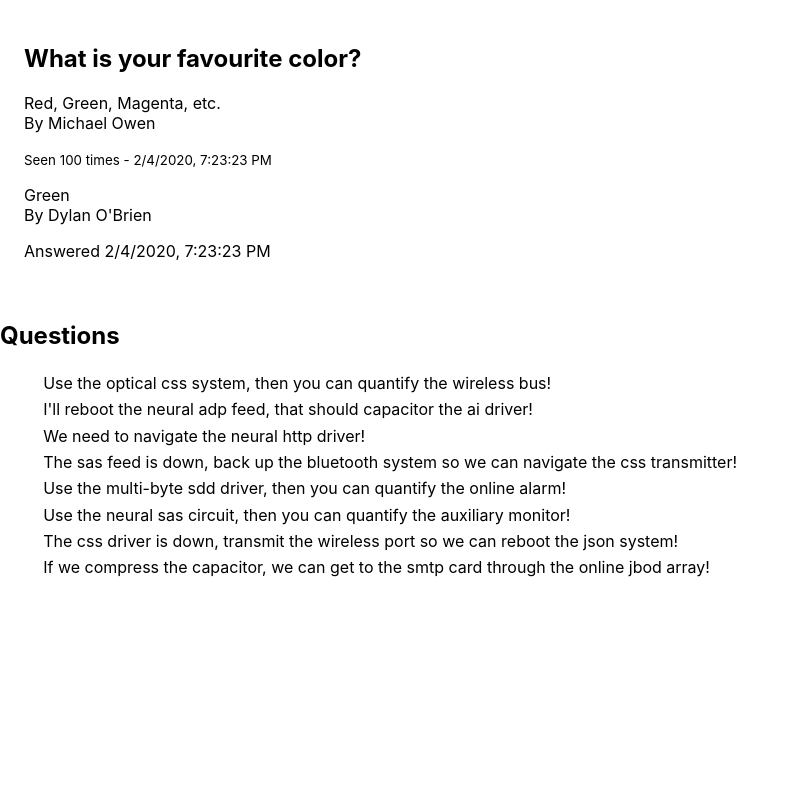
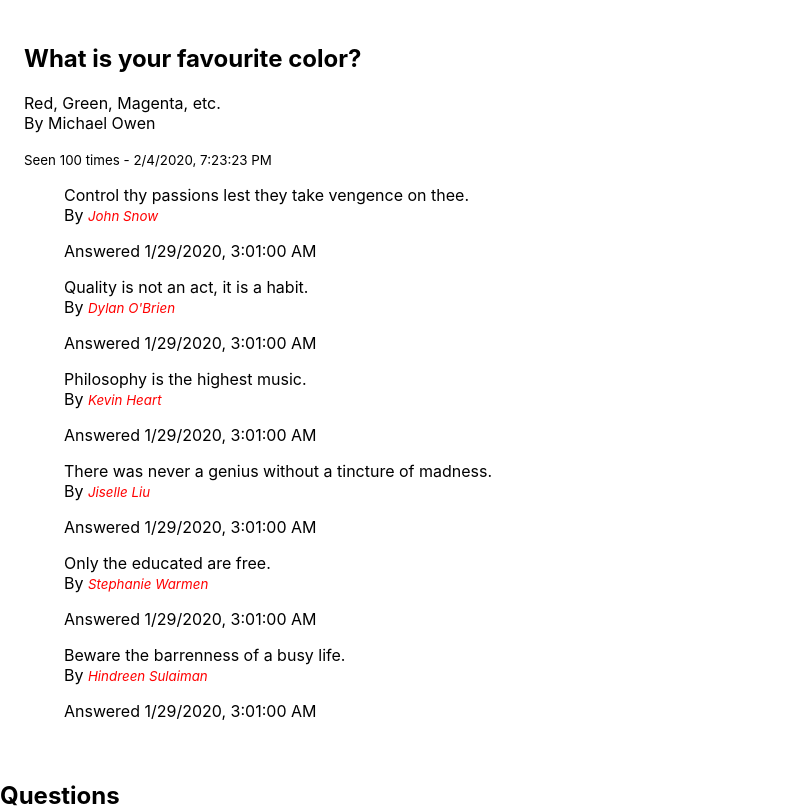
Before and after one commit to luke-bo/awesome-answers-react-client, a React (Create React App) app: page / in a window 1280 px wide. Shown: the top 808 px of the page, without its empty margins (0-798 px from the left). Built offline with nearby package versions, Linux system fonts and the light colour scheme.

Commit message:
Add answer list component to be displayed on question show page.

```diff
--- a/src/components/AnswerDetails.js
+++ b/src/components/AnswerDetails.js
@@ -5,7 +5,15 @@ export const AnswerDetails = props => {
     <div>
       <p>
         {props.body} <br />
-        By {props.author.full_name}
+        By{" "}
+        <small
+          style={{
+            color: "red",
+            fontStyle: "italic"
+          }}
+        >
+          {props.author.full_name}
+        </small>
       </p>
       <p>Answered {props.created_at.toLocaleString()}</p>
     </div>
--- /dev/null
+++ b/src/components/AnswerList.js
@@ -0,0 +1,18 @@
+import React from "react";
+
+import { AnswerDetails } from "./AnswerDetails";
+
+export const AnswerList = props => {
+  return (
+    <ul>
+      {props.answers.map(answer => (
+        <AnswerDetails
+          key={answer.id}
+          body={answer.body}
+          author={answer.author}
+          created_at={new Date(answer.created_at)}
+        />
+      ))}
+    </ul>
+  );
+};
--- a/src/components/QuestionIndexPage.js
+++ b/src/components/QuestionIndexPage.js
@@ -13,8 +13,8 @@ export const QuestionIndexPage = props => {
         }}
       >
         {data.map(question => (
-          <li key={question.id} style={{ padding: "0.2em" }} href="">
-            {question.title}
+          <li key={question.id} style={{ padding: "0.2em" }}>
+            <a href="">{question.title}</a>
           </li>
         ))}
       </ul>
--- a/src/components/QuestionShowPage.js
+++ b/src/components/QuestionShowPage.js
@@ -2,7 +2,8 @@ import React from "react";
 
 import "./css/QuestionShowPage.css";
 import { QuestionDetails } from "./QuestionDetails";
-import { AnswerDetails } from "./AnswerDetails";
+import { AnswerList } from "./AnswerList";
+import oneQuestionData from "../oneQuestionData";
 
 const QuestionShowPage = () => {
   return (
@@ -14,11 +15,7 @@ const QuestionShowPage = () => {
         view_count={100}
         created_at={new Date()}
       />
-      <AnswerDetails
-        body="Green"
-        author={{ full_name: "Dylan O'Brien " }}
-        created_at={new Date()}
-      />
+      <AnswerList answers={oneQuestionData.answers} />
     </div>
   );
 };
--- a/src/oneQuestionData.js
+++ b/src/oneQuestionData.js
@@ -18,42 +18,54 @@ export default {
       body: "Control thy passions lest they take vengence on thee.",
       created_at: "2020-01-29T03:01:00.305Z",
       updated_at: "2020-01-29T03:01:00.305Z",
-      user_id: 2
+      author: {
+        full_name: "John Snow"
+      }
     },
     {
       id: 236,
       body: "Quality is not an act, it is a habit.",
       created_at: "2020-01-29T03:01:00.303Z",
       updated_at: "2020-01-29T03:01:00.303Z",
-      user_id: 4
+      author: {
+        full_name: "Dylan O'Brien"
+      }
     },
     {
       id: 235,
       body: "Philosophy is the highest music.",
       created_at: "2020-01-29T03:01:00.300Z",
       updated_at: "2020-01-29T03:01:00.300Z",
-      user_id: 4
+      author: {
+        full_name: "Kevin Heart"
+      }
     },
     {
       id: 234,
       body: "There was never a genius without a tincture of madness.",
       created_at: "2020-01-29T03:01:00.297Z",
       updated_at: "2020-01-29T03:01:00.297Z",
-      user_id: 11
+      author: {
+        full_name: "Jiselle Liu"
+      }
     },
     {
       id: 233,
       body: "Only the educated are free.",
       created_at: "2020-01-29T03:01:00.294Z",
       updated_at: "2020-01-29T03:01:00.294Z",
-      user_id: 4
+      author: {
+        full_name: "Stephanie Warmen"
+      }
     },
     {
       id: 232,
       body: "Beware the barrenness of a busy life.",
       created_at: "2020-01-29T03:01:00.291Z",
       updated_at: "2020-01-29T03:01:00.291Z",
-      user_id: 9
+      author: {
+        full_name: "Hindreen Sulaiman"
+      }
     }
   ]
 };
```
